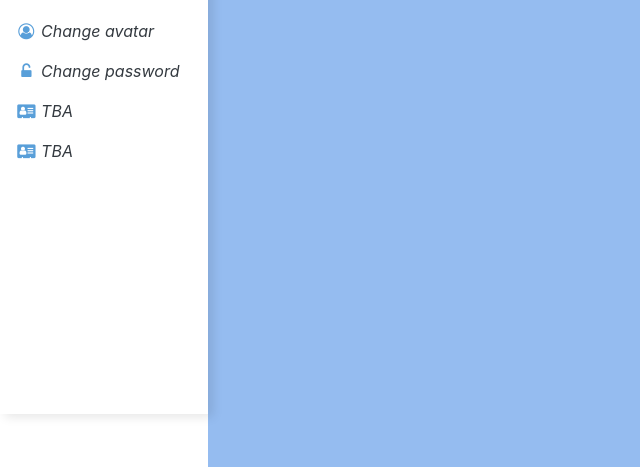
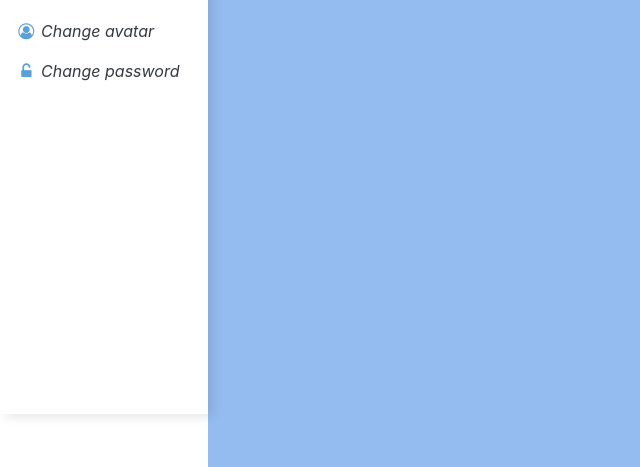
Before and after one commit to aliravn/CF-CR12-Valeria, a PHP site: page /home.php in a window 1280 px wide. Shown: the part 386-853 px from the top of the page, without its empty margins (0-640 px from the left). Run offline with PHP 8.4, Linux system fonts and the light colour scheme; the visitor is signed in with stand-in values (Sample User, id 1); data that the repository does not hold is empty.

Commit message:
remove code and update links

```diff
--- a/admin_sidebar.php
+++ b/admin_sidebar.php
@@ -36,13 +36,13 @@
 			</a>
 		</li>
 		<li class="nav-item">
-			<a href="sarahmaps.php" class="nav-link text-dark font-italic">
+			<a href="#" class="nav-link text-dark font-italic">
 				<i class="fa fa-map sidebar-link fa-fw"></i>
 				Maps
 			</a>
 		</li>
 		<li class="nav-item">
-			<a href="sarahmaps.php" class="nav-link text-dark font-italic">
+			<a href="#" class="nav-link text-dark font-italic">
 				<i class="fa fa-users sidebar-link fa-fw"></i>
 				Manage users
 			</a>
--- a/user_sidebar.php
+++ b/user_sidebar.php
@@ -57,17 +57,5 @@ if(!isset($_SESSION['user'])) {
 				Change password
 			</a>
 		</li>
-		<li class="nav-item">
-			<a href="#" class="nav-link text-dark font-italic">
-				<i class="fa fa-address-card sidebar-link fa-fw"></i>
-				TBA
-			</a>
-		</li>
-		<li class="nav-item">
-			<a href="#" class="nav-link text-dark font-italic">
-				<i class="fa fa-address-card sidebar-link fa-fw"></i>
-				TBA
-			</a>
-		</li>
 	</ul>
 </div>
```
